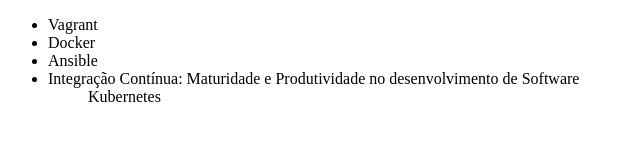
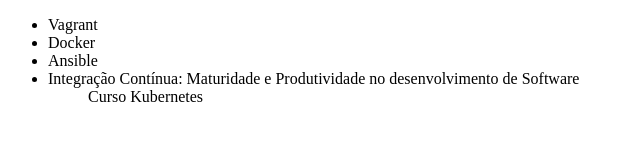
Before and after one commit to e50j917/git_cursos, a plain HTML site: page index.html in a window 1280 px wide. Shown: the full height of the page, 0-640 px from the left. Drawn offline with Linux system fonts and the light colour scheme.

Commit message:
Adicionando curso de Kubernetes

```diff
--- a/index.html
+++ b/index.html
@@ -10,7 +10,7 @@
         <li>Docker</li>
         <li>Ansible</li>
         <li>Integração Contínua: Maturidade e Produtividade no desenvolvimento de Software</li>
-        <ul>Kubernetes</ul>
+        <ul>Curso Kubernetes</ul>
     </ul>
 </body>
 </html>
```
